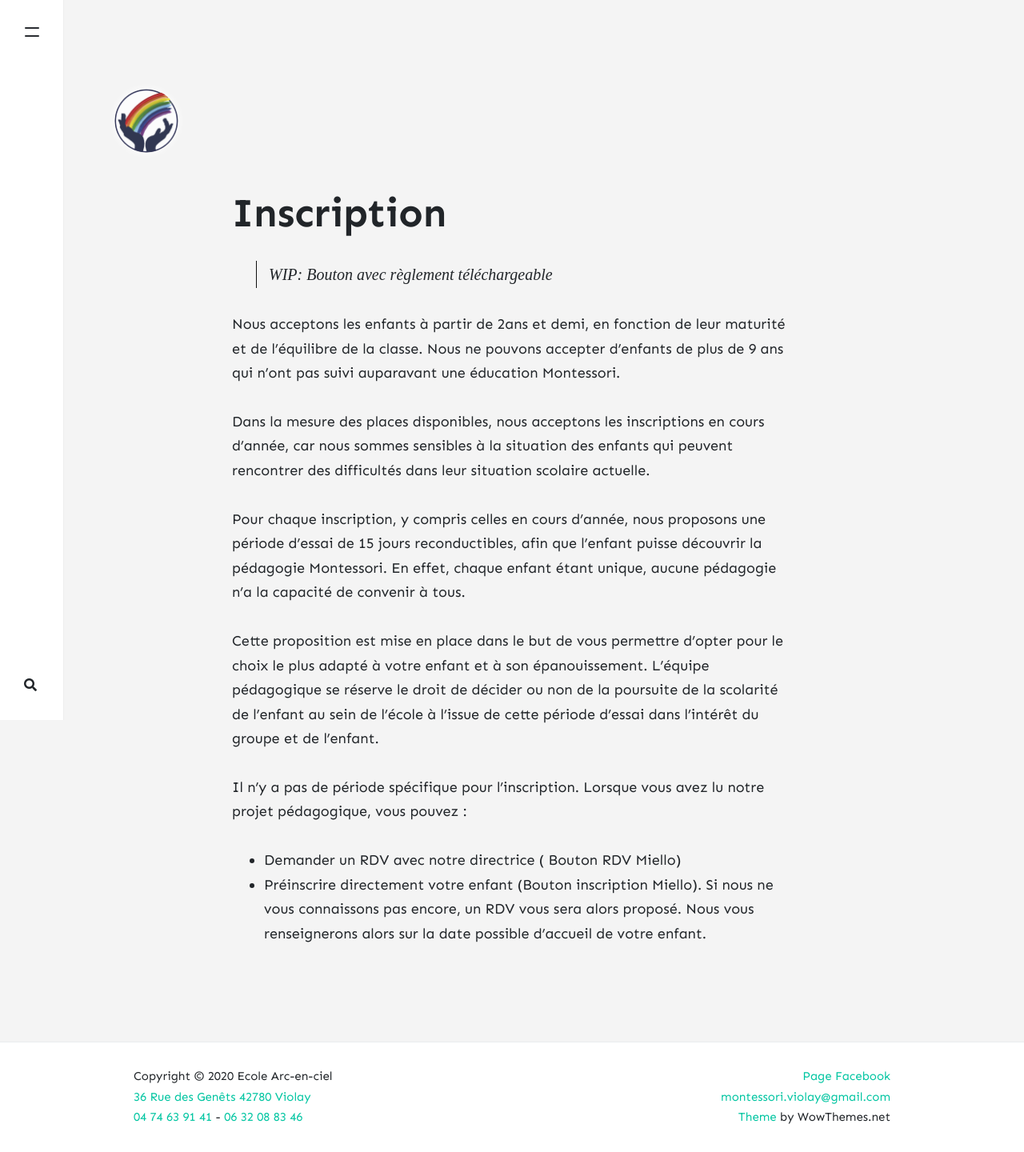
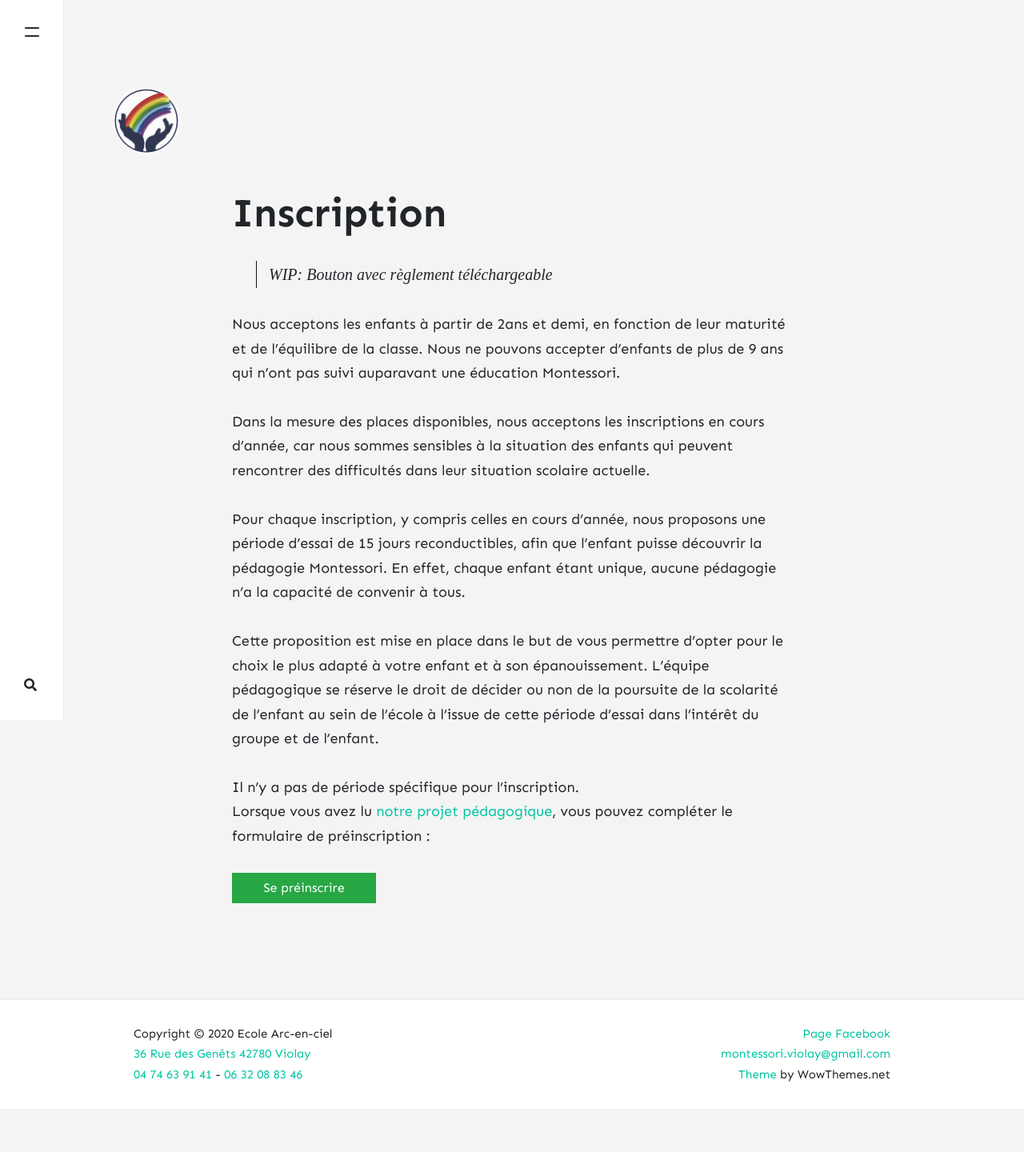
Before and after one commit to violay-rainbow-school/violay-rainbow-school.github.io, a Jekyll site: the page built from _pages/school-registration.md, in a window 1280 px wide. Shown: the whole page at 80% size. Built offline with Jekyll 4.4.1, drawn with Linux system fonts in a browser that asks for light colours; nearby versions of some CDN libraries; comment, search, counter and statistics services are not loaded; after the commit the page ends 1386 px from its top, so only the background shows below that.

```diff
--- a/_config.yml
+++ b/_config.yml
@@ -18,6 +18,7 @@ phone:
   landlineLink: '+33474639141'
   mobile: '06 32 08 83 46'
   mobileLink: '+33632088346'
+educational_project_url: 'https://s3.amazonaws.com/transparentclassroom.com/schools/2760/2020/attachments/37c7a7d25c9f189d89782831492e41df3a285c50.original.pdf'
 
 # Authors
 authors:
--- a/_layouts/default.html
+++ b/_layouts/default.html
@@ -14,6 +14,7 @@
 <link href="{{ site.baseurl }}/assets/css/theme.css" rel="stylesheet">
 <link href="{{ site.baseurl }}/assets/css/common.css" rel="stylesheet">
 <link href="{{ site.baseurl }}/assets/css/home.css" rel="stylesheet">
+<link href="{{ site.baseurl }}/assets/css/registration.css" rel="stylesheet">
 <link href="{{ site.baseurl }}/assets/css/navbar.css" rel="stylesheet">
 
 <script src="{{ site.baseurl }}/assets/js/jquery.min.js"></script>
--- a/_pages/school-registration.md
+++ b/_pages/school-registration.md
@@ -18,6 +18,6 @@ Pour chaque inscription, y compris celles en cours d’année, nous proposons un
 Cette proposition est mise en place dans le but de vous permettre d’opter pour le choix le plus adapté à votre enfant et à son épanouissement. L’équipe pédagogique se réserve le droit de décider ou non de la poursuite de la scolarité de l’enfant au sein de l’école à l’issue de cette période d’essai dans l’intérêt du groupe et de l'enfant.
 
 Il n'y a pas de période spécifique pour l'inscription.
-Lorsque vous avez lu notre projet pédagogique, vous pouvez :
-- Demander un RDV avec notre directrice ( Bouton RDV Miello)
-- Préinscrire directement votre enfant (Bouton inscription Miello). Si nous ne vous connaissons pas encore, un RDV vous sera alors proposé. Nous vous renseignerons alors sur la date possible d'accueil de votre enfant.
+Lorsque vous avez lu [notre projet pédagogique]({{ site.educational_project_url }}), vous pouvez compléter le formulaire de préinscription :
+
+<a class="btn btn-success" href="/school-registration/pre-registration-form">Se préinscrire</a>
--- a/assets/css/common.css
+++ b/assets/css/common.css
@@ -3,8 +3,26 @@
     src: url('../fonts/santos-dumont.ttf');
 }
 
-/* Hand writing:
+/* Hand writing everywhere:
 * {
     font-family: 'santos-dumont';
 }
 */
+
+.toAsk {
+    color: indianred;
+    font-weight: bold;
+}
+
+.pre-registration-wrapper {
+    position: relative;
+    padding-top: 56.25%;
+    overflow: hidden;
+}
+
+.pre-registration-wrapper iframe {
+    position: absolute;
+    height: 100%;
+    width: 100%;
+    top: 0;
+}
--- /dev/null
+++ b/assets/css/registration.css
@@ -0,0 +1,42 @@
+.pre-registration-wrapper {
+    margin-top: 20px;
+    position: relative;
+    height: 3000px;
+}
+
+.pre-registration-wrapper iframe {
+    position: absolute;
+    top: 0;
+    left: 0;
+    width: 100%;
+    height: 100%;
+}
+
+@media all and (max-width: 375px) {
+
+    .pre-registration-wrapper {
+        margin: 20px -40px 0 -40px;
+    }
+}
+
+/*
+ * Property to add inside the iframe to avoid overflowing text.
+ *
+ * TODO: Find a way to bypass cross origin error
+ */
+/*
+.form-text {
+    white-space: normal;
+}
+*/
+
+/*
+ * Property to add inside the iframe to avoid blank space at the bottom of the form
+ *
+ * TODO: Find a way to bypass cross origin error
+ */
+/*
+.page-wrap > .content > .detail-area {
+    padding-bottom: 0;
+}
+*/
```
Also changed, not shown: _pages/about.md (+3 -5 lines), _pages/about/montessory-pedagogy.md (deleted, +0 -159 lines), _pages/index.md (+12 -15 lines), _pages/school-registration/registration-form.md (added, +10 -0 lines).
